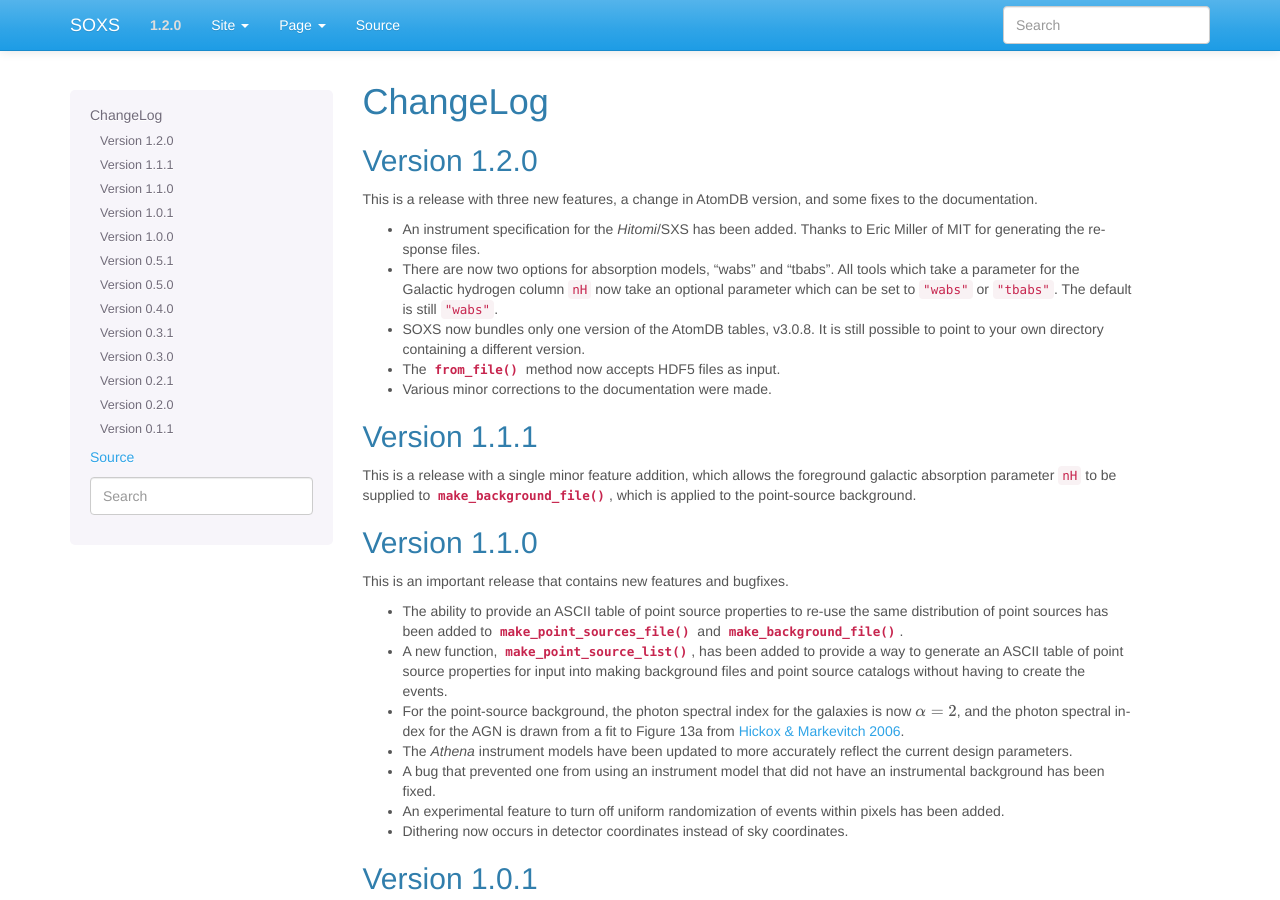
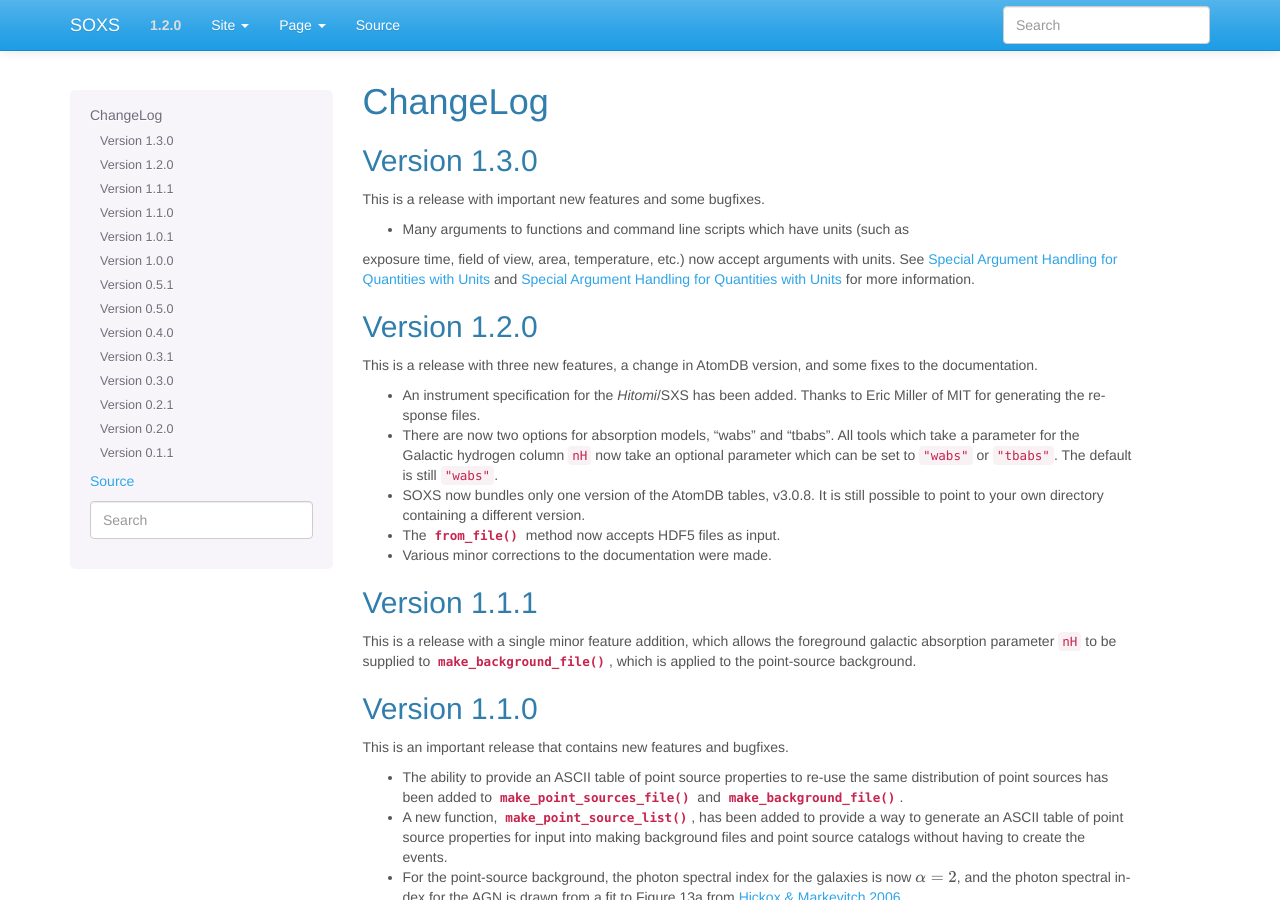
Before and after one commit to lynx-x-ray-observatory/soxs, a Sphinx documentation site: the page built from doc/source/changelog.rst, in a window 1280 px wide and 900 px high. Built offline with Sphinx 7.4.7, drawn with Linux system fonts in a browser that asks for light colours.

Commit message:
Updating changelog

```diff
--- a/doc/source/changelog.rst
+++ b/doc/source/changelog.rst
@@ -2,6 +2,15 @@
 
 ChangeLog
 =========
+
+Version 1.3.0
+-------------
+
+This is a release with important new features and some bugfixes.
+
+* Many arguments to functions and command line scripts which have units (such as
+exposure time, field of view, area, temperature, etc.) now accept arguments with
+units. See :ref:`units` and :ref:`cmd-units` for more information.
 
 Version 1.2.0
 -------------
--- a/doc/source/command_line/general_info.rst
+++ b/doc/source/command_line/general_info.rst
@@ -2,6 +2,8 @@
 
 General Information Regarding the Command-Line Interface to SOXS
 ================================================================
+
+.. _cmd-units:
 
 Special Argument Handling for Quantities with Units
 ---------------------------------------------------
--- a/doc/source/users_guide/general_info.rst
+++ b/doc/source/users_guide/general_info.rst
@@ -2,6 +2,8 @@
 
 General Information Regarding the Python Interface to SOXS
 ==========================================================
+
+.. _units:
 
 Special Argument Handling for Quantities with Units
 ---------------------------------------------------
```
